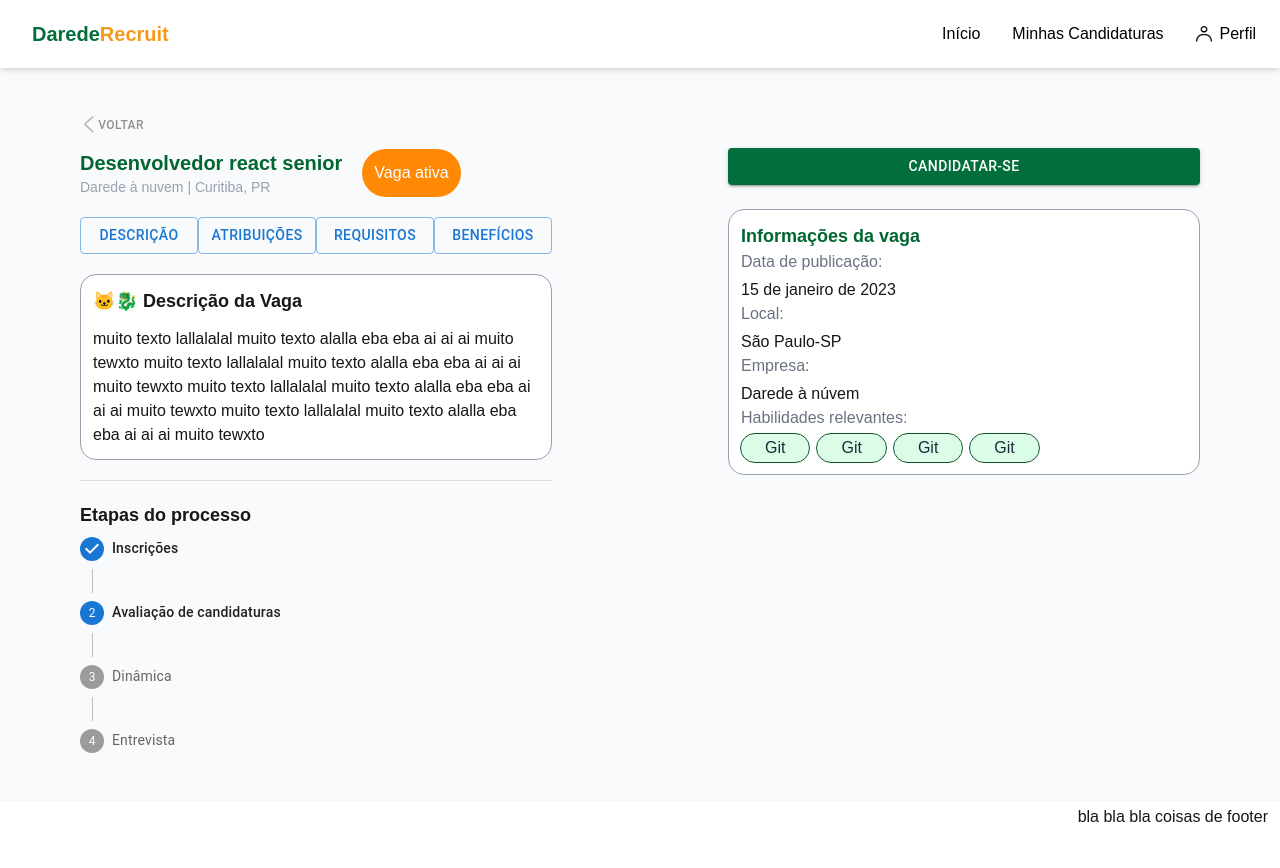
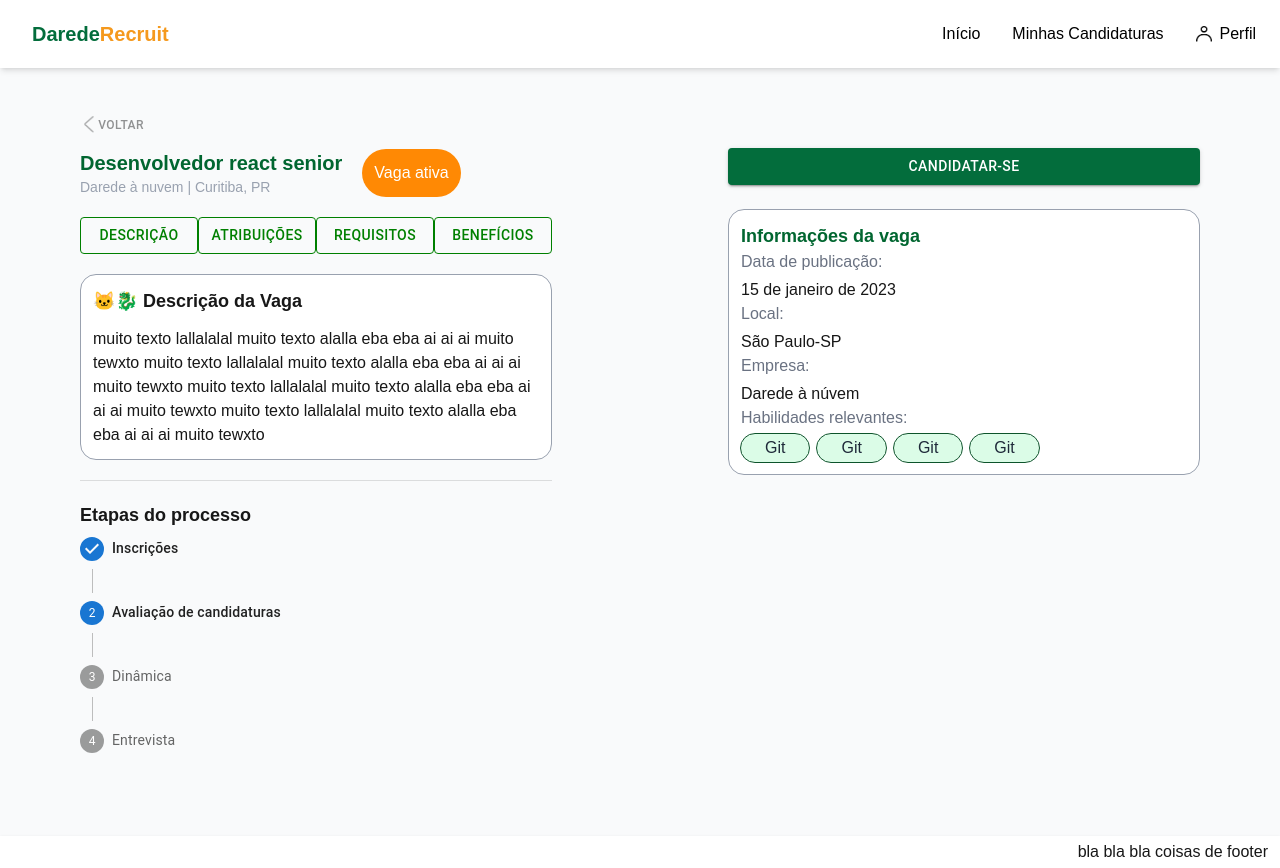
Before and after one commit to Nickyzz1/RecrutamentoInteligente, a Next.js app in the folder front/: page /vacancydetails in a window 1280 px wide. Before the commit the page ends 833 px from the top, so only its background shows below. Built offline with nearby package versions, Linux system fonts and the light colour scheme.

Commit message:
'quasela'

```diff
--- a/front/src/app/vacancydetails/page.tsx
+++ b/front/src/app/vacancydetails/page.tsx
@@ -38,7 +38,7 @@ export default function VacancyDetails() {
     return (
         <>
             <HeaderLogged />
-            <div>
+            <div className="flex flex-col justify-between max- h-screen overflow-hidden">
                 <div className="grid grid-cols-1 lg:grid-cols-2 p-10 md:px-20 gap-3 lg:gap-x-44">
                     <div>
                         <GoBack/>
@@ -59,10 +59,10 @@ export default function VacancyDetails() {
 
                             <div className="flex flex-col gap-5">
                                 <div className="grid grid-cols-2 md:grid-cols-3 lg:grid-cols-4 ">
-                                    <Button variant="outlined" onClick={() => setPage(1)}>Descrição</Button>
-                                    <Button variant="outlined" onClick={() => setPage(2)}>Atribuições</Button>
-                                    <Button variant="outlined" onClick={() => setPage(3)}>Requisitos</Button>
-                                    <Button variant="outlined" onClick={() => setPage(4)}>Benefícios</Button>
+                                    <Button variant="outlined" onClick={() => setPage(1)} sx={{color: 'green', borderColor: 'green', '&:hover': {borderColor: 'darkgreen',  backgroundColor: 'rgba(0,125,0,0.1)', },'&:active': {borderColor: 'green', backgroundColor: 'rgba(0,128,0,0.2)', },}}>Descrição</Button>
+                                    <Button variant="outlined" onClick={() => setPage(2)} sx={{color: 'green', borderColor: 'green', '&:hover': {borderColor: 'darkgreen',  backgroundColor: 'rgba(0,125,0,0.1)', },'&:active': {borderColor: 'green', backgroundColor: 'rgba(0,128,0,0.2)', },}}>Atribuições</Button>
+                                    <Button variant="outlined" onClick={() => setPage(3)} sx={{color: 'green', borderColor: 'green', '&:hover': {borderColor: 'darkgreen',  backgroundColor: 'rgba(0,125,0,0.1)', },'&:active': {borderColor: 'green', backgroundColor: 'rgba(0,128,0,0.2)', },}}>Requisitos</Button>
+                                    <Button variant="outlined" onClick={() => setPage(4)} sx={{color: 'green', borderColor: 'green', '&:hover': {borderColor: 'darkgreen',  backgroundColor: 'rgba(0,125,0,0.1)', },'&:active': {borderColor: 'green', backgroundColor: 'rgba(0,128,0,0.2)', },}}>Benefícios</Button>
                                 </div>
                                 {page == 1 ? (
                                 <div className="flex flex-col border border-gray-400 bg-white rounded-2xl p-3 gap-3">
@@ -143,8 +143,8 @@ export default function VacancyDetails() {
                     </div>
                 </div>
 
+                <Footer className=""/>
             </div>
-            <Footer className=""/>
         </>
     );
 }
--- a/front/src/components/footer/page.tsx
+++ b/front/src/components/footer/page.tsx
@@ -6,7 +6,7 @@ interface IFooter {
 export const Footer = (className : IFooter) => {
 
     return (
-        <div className={`${className} flex max-w-screen justify-end bg-white shadow h-8 items-center px-3`}>
+        <div className={`${className} flex max-w-screen justify-end bg-white bottom-0 shadow h-8 items-center px-3`}>
             <h1>bla bla bla coisas de footer</h1>
         </div>
     )
```
